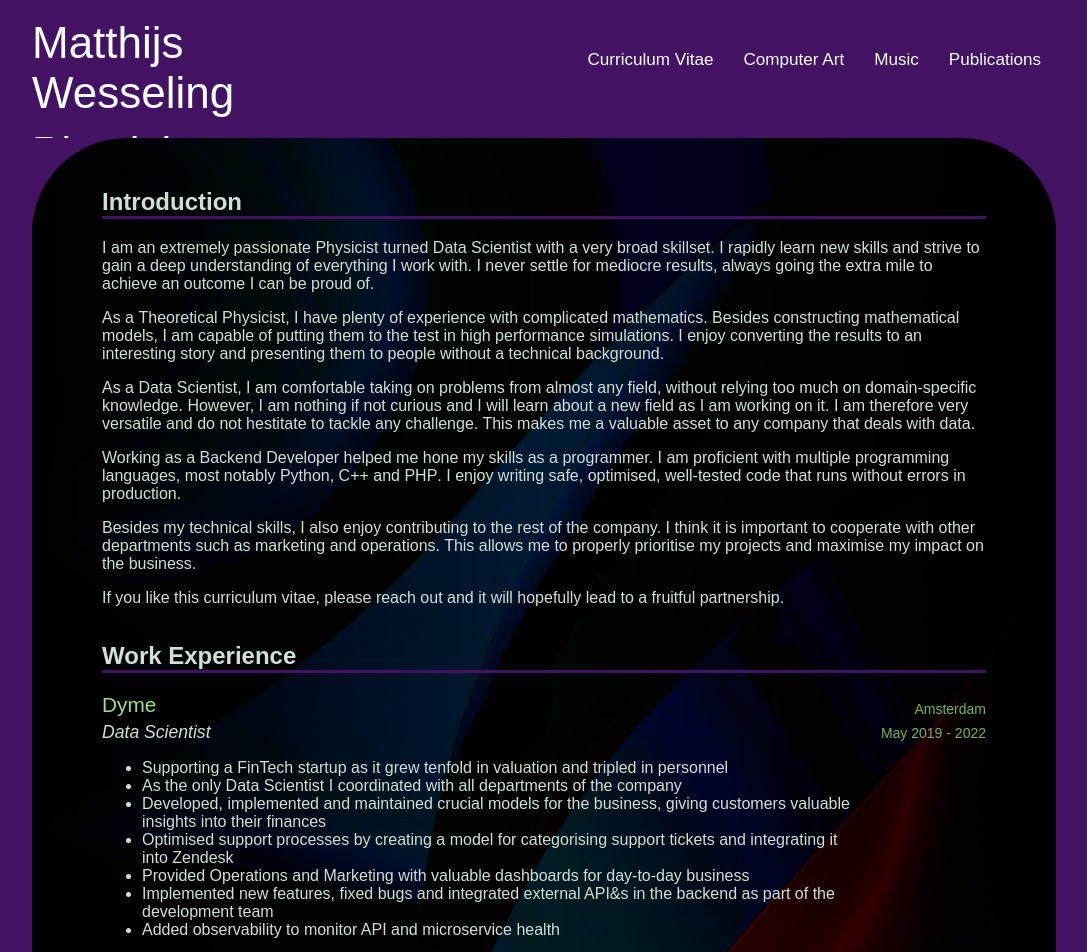
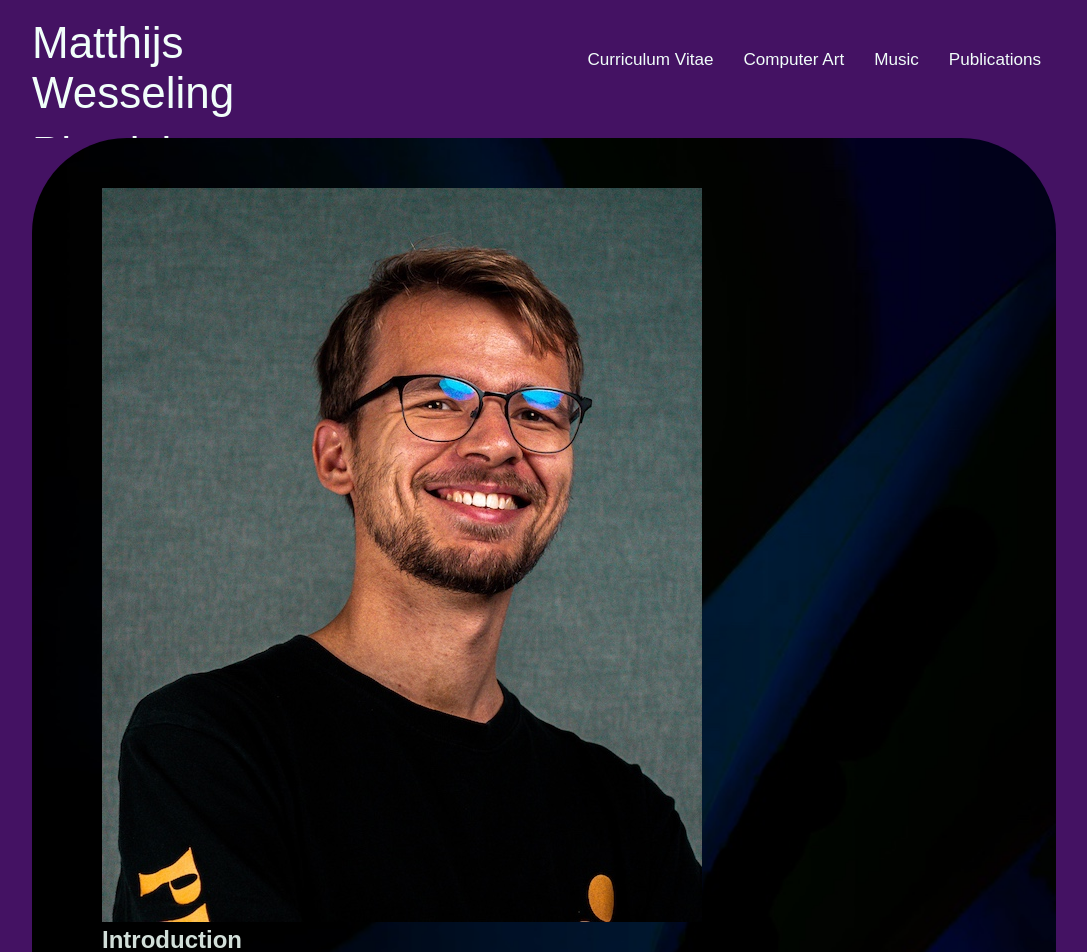
Before and after one commit to Bladieblah/Bladieblah.github.io, a Next.js app: page /cv in a window 1280 px wide. Shown: the top 952 px of the page, without its empty margins (96-1183 px from the left). Built offline with nearby package versions, Linux system fonts and the light colour scheme; a web font is replaced by a local one.

Commit message:
Add footer on page 1 when printing

```diff
--- a/src/pages/cv.tsx
+++ b/src/pages/cv.tsx
@@ -1,10 +1,14 @@
 import CvItem from '../components/CvItem'
 import CvSkill from '../components/CvSkill'
+import Footer from '../components/Footer'
 import styles from './cv.module.css'
 
 export default function CV() {
   return (
     <div className={styles.container}>
+      <div className={styles.imageWrapper}>
+        <img className={styles.image} src='/me.jpg' alt='idk'/>
+      </div>
       <section>
         <h1 style={{marginTop: '0px'}}>Introduction</h1>
         <article>
@@ -37,10 +41,11 @@ export default function CV() {
               <li>Developed, implemented and maintained crucial models for the business, giving customers valuable insights into their finances</li>
               <li>Optimised support processes by creating a model for categorising support tickets and integrating it into Zendesk</li>
               <li>Provided Operations and Marketing with valuable dashboards for day-to-day business</li>
-              <li>Implemented new features, fixed bugs and integrated external API&amp;s in the backend as  part of the development team</li>
-              <li>Added observability to monitor API and microservice health</li>
+              <li>Implemented new features, fixed bugs and integrated external API{`'`}s in the backend as  part of the development team</li>
+              <li>Architected and engineered new observability tooling to monitor API and microservice health</li>
             </ul>
         </CvItem>
+        <div className={styles.footer}><Footer/></div>
         <CvItem company='University of Amsterdam' function='Freelance developer' city='Amsterdam' dates='Nov 2022 - Dec 2022'>
           <ul>
             <li>Optimised a quantum mechanical simulation for a PhD student and implemented it using C++ and OpenCL</li>
```
